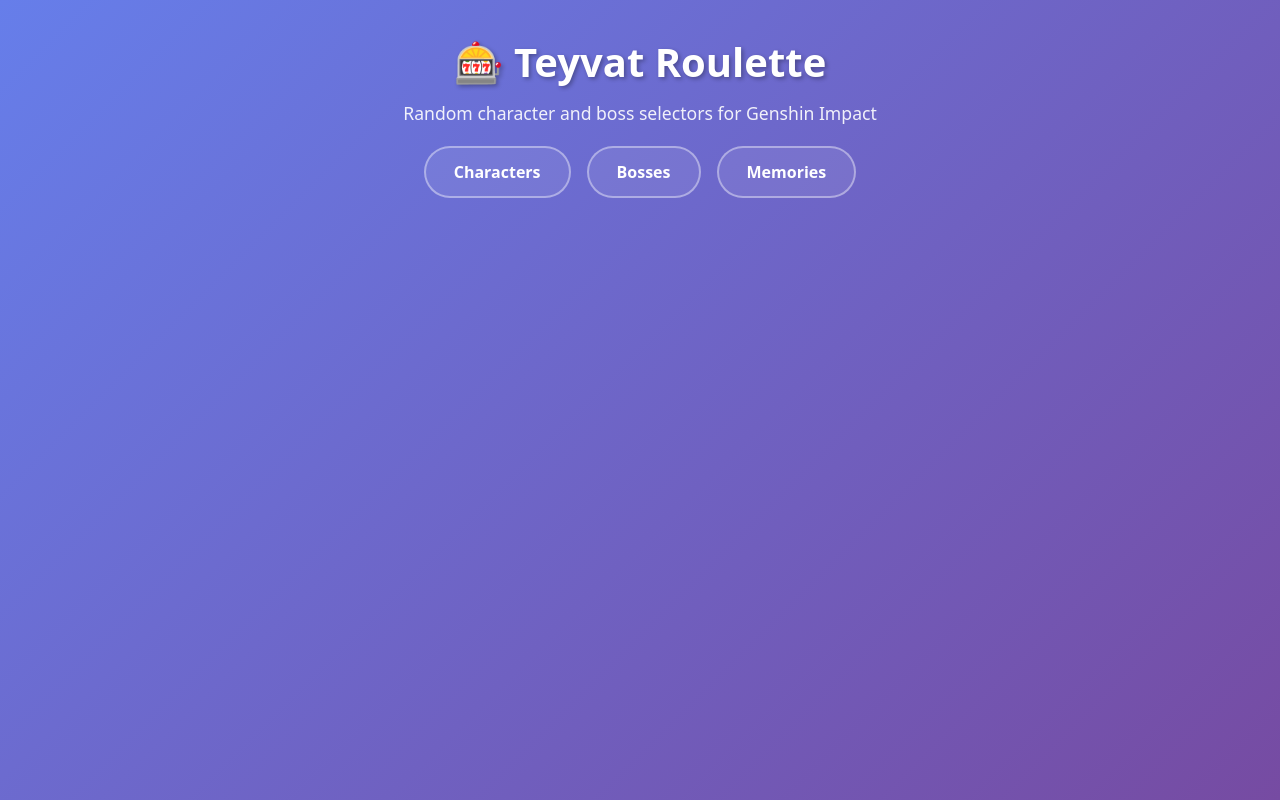
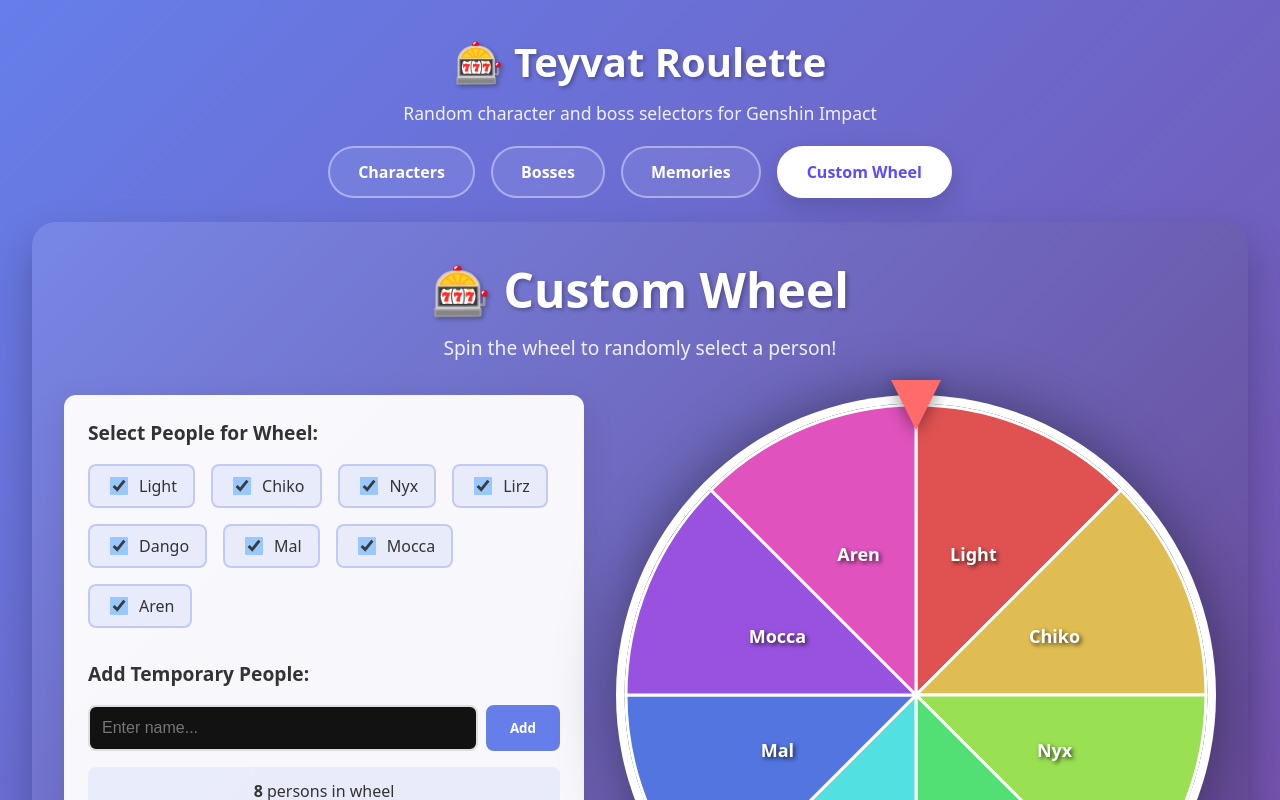
Before and after one commit to SonitBahl/Teyvat-Roulette, a React (Vite) app: page /custom in a window 1280 px wide. Shown: the top 800 px of the page. Built offline with nearby package versions, Linux system fonts and the light colour scheme.

Commit message:
added players

```diff
--- a/src/App.css
+++ b/src/App.css
@@ -46,6 +46,140 @@
 .nav-link:hover {
   border-color: white;
   transform: translateY(-2px);
+}
+
+/* Custom Wheel Styles */
+.custom-wheel-controls {
+  background: rgba(255, 255, 255, 0.95);
+  border-radius: 12px;
+  padding: 1.5rem;
+  margin-bottom: 2rem;
+  box-shadow: 0 8px 32px rgba(0, 0, 0, 0.1);
+}
+
+.predefined-options h3,
+.temp-people-section h3 {
+  margin: 0 0 1rem 0;
+  color: #333;
+  font-size: 1.2rem;
+}
+
+.checkbox-group {
+  display: flex;
+  flex-wrap: wrap;
+  gap: 1rem;
+  margin-bottom: 2rem;
+}
+
+.checkbox-label {
+  display: flex;
+  align-items: center;
+  gap: 0.5rem;
+  cursor: pointer;
+  padding: 0.5rem 1rem;
+  border-radius: 8px;
+  background: rgba(103, 126, 234, 0.1);
+  border: 2px solid rgba(103, 126, 234, 0.3);
+  transition: all 0.3s ease;
+}
+
+.checkbox-label:hover {
+  background: rgba(103, 126, 234, 0.2);
+  border-color: rgba(103, 126, 234, 0.5);
+}
+
+.checkbox-label input[type="checkbox"] {
+  width: 18px;
+  height: 18px;
+  cursor: pointer;
+}
+
+.checkbox-label span {
+  font-weight: 500;
+  color: #333;
+}
+
+.add-person-form {
+  display: flex;
+  gap: 0.5rem;
+  margin-bottom: 1rem;
+}
+
+.add-person-form input {
+  flex: 1;
+  padding: 0.75rem;
+  border: 2px solid #ddd;
+  border-radius: 8px;
+  font-size: 1rem;
+  transition: border-color 0.3s ease;
+}
+
+.add-person-form input:focus {
+  outline: none;
+  border-color: #667eea;
+}
+
+.add-person-form button {
+  padding: 0.75rem 1.5rem;
+  background: #667eea;
+  color: white;
+  border: none;
+  border-radius: 8px;
+  font-weight: 600;
+  cursor: pointer;
+  transition: background-color 0.3s ease;
+}
+
+.add-person-form button:hover {
+  background: #5a6fd8;
+}
+
+.temp-people-list h4 {
+  margin: 0 0 0.5rem 0;
+  color: #555;
+  font-size: 1rem;
+}
+
+.temp-person-item {
+  display: flex;
+  justify-content: space-between;
+  align-items: center;
+  padding: 0.5rem 1rem;
+  background: rgba(255, 107, 107, 0.1);
+  border: 2px solid rgba(255, 107, 107, 0.3);
+  border-radius: 8px;
+  margin-bottom: 0.5rem;
+}
+
+.temp-person-item span {
+  font-weight: 500;
+  color: #333;
+}
+
+.remove-btn {
+  background: #ff6b6b;
+  color: white;
+  border: none;
+  border-radius: 50%;
+  width: 24px;
+  height: 24px;
+  cursor: pointer;
+  font-weight: bold;
+  transition: background-color 0.3s ease;
+}
+
+.remove-btn:hover {
+  background: #ff5252;
+}
+
+.wheel-status {
+  text-align: center;
+  margin-top: 1rem;
+  padding: 0.75rem;
+  background: rgba(103, 126, 234, 0.1);
+  border-radius: 8px;
+  color: #333;
+  font-weight: 500;
 }
 
 .nav-link.active {
--- a/src/App.jsx
+++ b/src/App.jsx
@@ -3,6 +3,7 @@ import './App.css'
 import CharacterRoulette from './pages/CharacterRoulette'
 import BossesPage from './pages/BossesPage'
 import CollagePage from './pages/CollagePage'
+import CustomWheel from './pages/CustomWheel'
 
 function App() {
   return (
@@ -20,6 +21,9 @@ function App() {
           <NavLink to="/collage" className={({ isActive }) => `nav-link ${isActive ? 'active' : ''}`}>
             Memories
           </NavLink>
+          <NavLink to="/custom" className={({ isActive }) => `nav-link ${isActive ? 'active' : ''}`}>
+            Custom Wheel
+          </NavLink>
         </nav>
       </header>
       <main className="page-content">
@@ -27,6 +31,7 @@ function App() {
           <Route path="/" element={<CharacterRoulette />} />
           <Route path="/bosses" element={<BossesPage />} />
           <Route path="/collage" element={<CollagePage />} />
+          <Route path="/custom" element={<CustomWheel />} />
         </Routes>
       </main>
     </div>
--- /dev/null
+++ b/src/pages/CustomWheel.jsx
@@ -0,0 +1,159 @@
+import { useState } from 'react'
+import '../App.css'
+import Wheel from '../components/Wheel'
+
+function CustomWheel() {
+  const predefinedOptions = ['Light', 'Chiko', 'Nyx', 'Lirz', 'Dango', 'Mal', 'Mocca', 'Aren']
+
+  const [selectedOptions, setSelectedOptions] = useState(
+    predefinedOptions.reduce((acc, option) => {
+      acc[option] = true
+      return acc
+    }, {})
+  )
+
+  const [tempPeople, setTempPeople] = useState([])
+  const [newPersonInput, setNewPersonInput] = useState('')
+  const [selectedPerson, setSelectedPerson] = useState(null)
+  const [showPopup, setShowPopup] = useState(false)
+
+  const getWheelItems = () => {
+    const activePredefined = predefinedOptions.filter(option => selectedOptions[option])
+    return [...activePredefined, ...tempPeople]
+  }
+
+  const handleCheckboxChange = (option) => {
+    setSelectedOptions(prev => ({
+      ...prev,
+      [option]: !prev[option]
+    }))
+    setSelectedPerson(null)
+  }
+
+  const addTempPerson = () => {
+    const trimmedName = newPersonInput.trim()
+    if (trimmedName && !tempPeople.includes(trimmedName) && !predefinedOptions.includes(trimmedName)) {
+      setTempPeople(prev => [...prev, trimmedName])
+      setNewPersonInput('')
+      setSelectedPerson(null)
+    }
+  }
+
+  const removeTempPerson = (person) => {
+    setTempPeople(prev => prev.filter(p => p !== person))
+    setSelectedPerson(null)
+  }
+
+  const spinWheel = () => {
+    const wheelItems = getWheelItems()
+    if (wheelItems.length === 0) return
+
+    const randomIndex = Math.floor(Math.random() * wheelItems.length)
+    const selected = wheelItems[randomIndex]
+    setSelectedPerson(selected)
+    setShowPopup(true)
+  }
+
+  const closePopup = () => {
+    setShowPopup(false)
+  }
+
+  const wheelItems = getWheelItems()
+  const activeCount = wheelItems.length
+
+  return (
+    <div className="roulette-page">
+      <div className="header">
+        <h1>🎰 Custom Wheel</h1>
+        <p>Spin the wheel to randomly select a person!</p>
+      </div>
+
+      <div className="main-content">
+        <div className="custom-wheel-controls">
+          <div className="predefined-options">
+            <h3>Select People for Wheel:</h3>
+            <div className="checkbox-group">
+              {predefinedOptions.map(option => (
+                <label key={option} className="checkbox-label">
+                  <input
+                    type="checkbox"
+                    checked={selectedOptions[option]}
+                    onChange={() => handleCheckboxChange(option)}
+                  />
+                  <span>{option}</span>
+                </label>
+              ))}
+            </div>
+          </div>
+
+          <div className="temp-people-section">
+            <h3>Add Temporary People:</h3>
+            <div className="add-person-form">
+              <input
+                type="text"
+                value={newPersonInput}
+                onChange={(e) => setNewPersonInput(e.target.value)}
+                placeholder="Enter name..."
+                onKeyPress={(e) => e.key === 'Enter' && addTempPerson()}
+              />
+              <button onClick={addTempPerson}>Add</button>
+            </div>
+
+            {tempPeople.length > 0 && (
+              <div className="temp-people-list">
+                <h4>Temporary People:</h4>
+                {tempPeople.map(person => (
+                  <div key={person} className="temp-person-item">
+                    <span>{person}</span>
+                    <button
+                      className="remove-btn"
+                      onClick={() => removeTempPerson(person)}
+                    >
+                      ×
+                    </button>
+                  </div>
+                ))}
+              </div>
+            )}
+          </div>
+
+          <div className="wheel-status">
+            <strong>{activeCount}</strong> person{activeCount !== 1 ? 's' : ''} in wheel
+          </div>
+        </div>
+
+        <div className="wheel-container">
+          <Wheel
+            items={wheelItems.map(name => ({ name }))}
+            isSpinning={false}
+            rotation={0}
+            selectedItem={selectedPerson ? { name: selectedPerson } : null}
+            emptyMessage="No people selected for the wheel"
+          />
+          <button className="spin-button" onClick={spinWheel} disabled={activeCount === 0}>
+            {activeCount === 0 ? 'No People Available' : 'Spin the Wheel!'}
+          </button>
+        </div>
+      </div>
+
+      {showPopup && selectedPerson && (
+        <div className="popup-overlay" onClick={closePopup}>
+          <div className="popup-content" onClick={e => e.stopPropagation()}>
+            <button className="popup-close" onClick={closePopup}>
+              ×
+            </button>
+            <h2>🎉 Selected Person!</h2>
+            <div className="character-info">
+              <h3>{selectedPerson}</h3>
+            </div>
+            <button className="popup-close-btn" onClick={closePopup}>
+              Close
+            </button>
+          </div>
+        </div>
+      )}
+    </div>
+  )
+}
+
+export default CustomWheel
```
